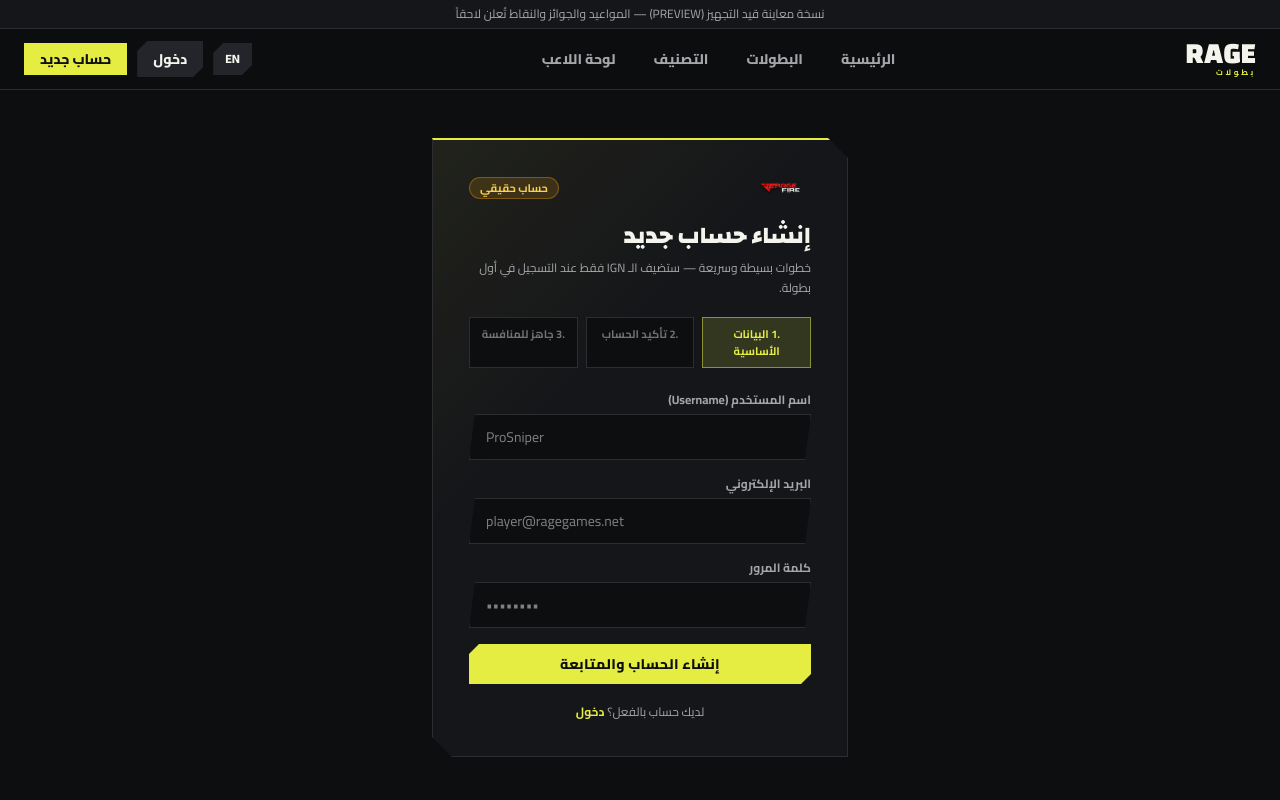
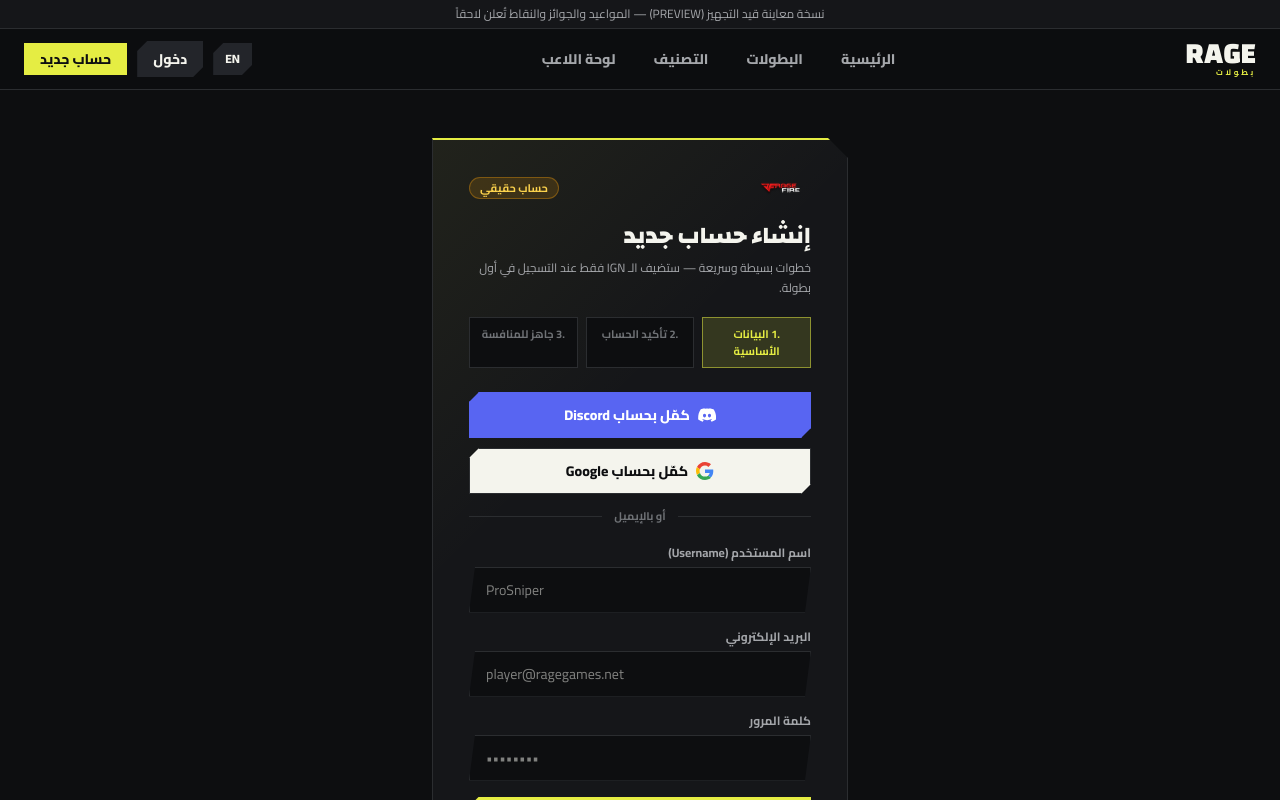
Before and after one commit to Mahmoudmetwally97/rage-tournaments, a Next.js app: page /ar/register in a window 1280 px wide. Shown: the top 800 px of the page. Built offline with nearby package versions, Linux system fonts and the light colour scheme; no server answers; a web font is replaced by a local one.

Commit message:
Discord and Google OAuth sign-in (buttons, callback, profile from provider, avatar), whole-chip drag select fix, setup doc

```diff
--- /dev/null
+++ b/src/app/[locale]/auth/callback/page.tsx
@@ -0,0 +1,45 @@
+'use client';
+
+import { useEffect, useState } from 'react';
+import { useParams, useRouter, useSearchParams } from 'next/navigation';
+import { getSupabaseBrowserClient } from '@/lib/supabase/client';
+import { ensureProfile } from '@/lib/supabase/ensure-profile';
+
+export default function AuthCallback() {
+  const { locale } = useParams<{ locale: string }>();
+  const router = useRouter();
+  const sp = useSearchParams();
+  const [err, setErr] = useState('');
+  const ar = locale === 'ar';
+
+  useEffect(() => {
+    (async () => {
+      const supabase = getSupabaseBrowserClient();
+      if (!supabase) return router.replace(`/${locale}/login`);
+      const code = sp.get('code');
+      const providerErr = sp.get('error_description');
+      if (providerErr) return setErr(providerErr);
+      if (code) {
+        const { error } = await supabase.auth.exchangeCodeForSession(code);
+        if (error) return setErr(error.message);
+      }
+      const { data } = await supabase.auth.getUser();
+      if (!data.user) return setErr(ar ? 'تعذر تسجيل الدخول. جرّب تاني.' : 'Sign-in failed. Please try again.');
+      await ensureProfile(supabase, data.user, locale);
+      router.replace(`/${locale}/dashboard`);
+    })();
+  }, [locale, router, sp, ar]);
+
+  return (
+    <div className="mx-auto max-w-md px-4 py-24 text-center">
+      {err ? (
+        <>
+          <p className="text-sm font-bold text-[#FCA5A5]">{err}</p>
+          <a className="mt-4 inline-block text-sm font-extrabold text-[#e5ed43] underline" href={`/${locale}/login`}>{ar ? 'رجوع لتسجيل الدخول' : 'Back to login'}</a>
+        </>
+      ) : (
+        <p className="text-sm font-bold text-[#a4a6aa]">{ar ? 'جاري تسجيل الدخول...' : 'Signing you in...'}</p>
+      )}
+    </div>
+  );
+}
--- a/src/components/admin/RoomBoard.tsx
+++ b/src/components/admin/RoomBoard.tsx
@@ -73,7 +73,7 @@ export function RoomBoard({ rooms, roomSize, slug, locale }: { rooms: BoardRoom[
                     if (to && to !== d.from) move(p.id, to);
                   }}
                   onPointerCancel={() => { dragRef.current = null; setDrag(null); setOver(null); }}
-                  style={{ touchAction: r.locked ? 'auto' : 'none' }}
+                  style={{ touchAction: r.locked ? 'auto' : 'none', userSelect: 'none', WebkitUserSelect: 'none' }}
                   className={`clip-chip flex items-center gap-2 border border-[#2b2d30] bg-[#1b1d20] px-2 py-1.5 text-sm font-bold text-[#f4f4ed] ${r.locked ? '' : 'cursor-grab active:cursor-grabbing'} ${drag?.id === p.id ? 'opacity-40' : ''}`}
                 >
                   {!r.locked && <span aria-hidden className="text-[#6f7276]">⋮⋮</span>}
--- a/src/components/auth/DemoAuthForm.tsx
+++ b/src/components/auth/DemoAuthForm.tsx
@@ -6,6 +6,7 @@ import Link from 'next/link';
 import Image from 'next/image';
 import type { Dictionary, Locale } from '@/lib/i18n/dictionaries';
 import { Button } from '@/components/ui/Button';
+import { OAuthButtons } from './OAuthButtons';
 import { getSupabaseBrowserClient } from '@/lib/supabase/client';
 
 interface DemoAuthFormProps {
@@ -147,6 +148,8 @@ export function DemoAuthForm({ mode, locale, dict }: DemoAuthFormProps) {
           </div>
         )}
 
+        {getSupabaseBrowserClient() && <OAuthButtons locale={locale} />}
+
         <form onSubmit={handleSubmit} className="space-y-4">
           {mode === 'register' && (
             <div>
--- /dev/null
+++ b/src/components/auth/OAuthButtons.tsx
@@ -0,0 +1,51 @@
+'use client';
+
+import { useState } from 'react';
+import { getSupabaseBrowserClient } from '@/lib/supabase/client';
+
+type Provider = 'discord' | 'google';
+
+export function OAuthButtons({ locale }: { locale: string }) {
+  const ar = locale === 'ar';
+  const [busy, setBusy] = useState<Provider | null>(null);
+  const [error, setError] = useState('');
+
+  async function go(provider: Provider) {
+    const supabase = getSupabaseBrowserClient();
+    if (!supabase) return;
+    setError('');
+    setBusy(provider);
+    const { error: e } = await supabase.auth.signInWithOAuth({
+      provider,
+      options: {
+        redirectTo: `${window.location.origin}/${locale}/auth/callback`,
+        scopes: provider === 'discord' ? 'identify email' : undefined
+      }
+    });
+    if (e) {
+      setBusy(null);
+      setError(ar ? 'الخدمة دي لسه مش متفعلة. جرّب بالإيميل.' : 'This sign-in is not enabled yet. Use email instead.');
+    }
+  }
+
+  const base =
+    'clip-btn flex w-full items-center justify-center gap-2 border px-4 py-3 text-sm font-extrabold transition-colors disabled:opacity-60';
+  return (
+    <div className="mb-5 space-y-2.5" data-testid="oauth-buttons">
+      <button type="button" disabled={!!busy} onClick={() => go('discord')} className={`${base} border-[#5865F2] bg-[#5865F2] text-white hover:bg-[#6b77f5]`}>
+        <svg width="18" height="18" viewBox="0 0 24 24" fill="currentColor" aria-hidden><path d="M20.3 4.4A19.8 19.8 0 0 0 15.4 3l-.3.6a18.3 18.3 0 0 0-6.2 0L8.6 3a19.7 19.7 0 0 0-4.9 1.4C.6 9 0 13.5.3 17.9a20 20 0 0 0 6 3l1.3-2.1c-.7-.3-1.4-.6-2-1l.5-.4a14.2 14.2 0 0 0 12.2 0l.5.4c-.6.4-1.3.7-2 1l1.3 2.1a20 20 0 0 0 6-3c.4-5.200-.7-9.700-3.400-13.500ZM8.700 15.200c-1.200 0-2.100-1.100-2.100-2.400s.9-2.400 2.100-2.400 2.100 1.100 2.100 2.400-.9 2.400-2.100 2.400Zm6.600 0c-1.200 0-2.100-1.100-2.100-2.400s.9-2.400 2.100-2.400 2.100 1.100 2.100 2.400-.9 2.400-2.100 2.400Z"/></svg>
+        {ar ? 'كمّل بحساب Discord' : 'Continue with Discord'}
+      </button>
+      <button type="button" disabled={!!busy} onClick={() => go('google')} className={`${base} border-[#2b2d30] bg-[#f4f4ed] text-[#0d0e10] hover:bg-white`}>
+        <svg width="18" height="18" viewBox="0 0 48 48" aria-hidden><path fill="#EA4335" d="M24 9.5c3.500 0 6.600 1.200 9.100 3.600l6.800-6.800C35.800 2.400 30.300 0 24 0 14.600 0 6.500 5.400 2.600 13.200l7.900 6.100C12.400 13.600 17.700 9.500 24 9.500z"/><path fill="#4285F4" d="M46.100 24.500c0-1.600-.1-3.100-.4-4.500H24v9h12.400c-.5 2.900-2.200 5.300-4.600 6.900l7.300 5.700c4.300-4 6.800-9.900 7-17.100z"/><path fill="#FBBC05" d="M10.500 28.700A14.500 14.500 0 0 1 9.500 24c0-1.600.3-3.200.8-4.700l-7.900-6.100A24 24 0 0 0 0 24c0 3.900.9 7.500 2.600 10.800l7.900-6.100z"/><path fill="#34A853" d="M24 48c6.500 0 11.900-2.100 15.900-5.800l-7.300-5.700c-2 1.400-4.700 2.300-8.600 2.300-6.300 0-11.600-4.100-13.500-9.800l-7.900 6.100C6.500 42.600 14.600 48 24 48z"/></svg>
+        {ar ? 'كمّل بحساب Google' : 'Continue with Google'}
+      </button>
+      {error && <p className="text-xs font-bold text-[#FCA5A5]">{error}</p>}
+      <div className="flex items-center gap-3 pt-1 text-[11px] font-bold text-[#6f7276]">
+        <span className="h-px flex-1 bg-[#2b2d30]" />
+        {ar ? 'أو بالإيميل' : 'or with email'}
+        <span className="h-px flex-1 bg-[#2b2d30]" />
+      </div>
+    </div>
+  );
+}
--- a/src/components/layout/Navbar.tsx
+++ b/src/components/layout/Navbar.tsx
@@ -16,7 +16,7 @@ export function Navbar({ locale, dict }: NavbarProps) {
   const pathname = usePathname() || `/${locale}`;
   const router = useRouter();
   const otherLocale: Locale = locale === 'ar' ? 'en' : 'ar';
-  const [demoUser, setDemoUser] = useState<{ username: string } | null>(null);
+  const [demoUser, setDemoUser] = useState<{ username: string; avatar?: string } | null>(null);
   const [isOrganizer, setIsOrganizer] = useState(false);
   const [mobileOpen, setMobileOpen] = useState(false);
 
@@ -40,8 +40,12 @@ export function Navbar({ locale, dict }: NavbarProps) {
 
     const nameOf = (user: { email?: string | null; user_metadata?: Record<string, unknown> } | null) => {
       if (!user) return null;
-      const meta = user.user_metadata?.username;
-      return { username: (typeof meta === 'string' && meta) || user.email?.split('@')[0] || 'Player' };
+      const m = (user.user_metadata ?? {}) as Record<string, unknown>;
+      const pick = (...ks: string[]) => ks.map((k) => m[k]).find((v) => typeof v === 'string' && v) as string | undefined;
+      return {
+        username: pick('username', 'user_name', 'preferred_username', 'full_name', 'name') || user.email?.split('@')[0] || 'Player',
+        avatar: pick('avatar_url', 'picture')
+      };
     };
 
     const loadRoles = async (userId: string | null) => {
@@ -134,7 +138,13 @@ export function Navbar({ locale, dict }: NavbarProps) {
                 href={`/${locale}/dashboard`}
                 className="rounded-none border border-[#2b2d30] bg-[#151619] px-3.5 py-1.5 text-sm font-bold text-[#e5ed43] ltr-isolate"
               >
-                {demoUser.username}
+                <span className="inline-flex items-center gap-2">
+                  {demoUser.avatar && /^https:\/\//.test(demoUser.avatar) && (
+                    // eslint-disable-next-line @next/next/no-img-element
+                    <img src={demoUser.avatar} alt="" width={22} height={22} referrerPolicy="no-referrer" className="h-[22px] w-[22px] rounded-full object-cover" />
+                  )}
+                  {demoUser.username}
+                </span>
               </Link>
               <button
                 type="button"
--- /dev/null
+++ b/src/lib/supabase/ensure-profile.ts
@@ -0,0 +1,40 @@
+import type { SupabaseClient, User } from '@supabase/supabase-js';
+
+const str = (v: unknown) => (typeof v === 'string' && v.trim() ? v.trim() : '');
+
+/** Name/avatar taken from the OAuth provider (Discord or Google). */
+export function providerIdentity(user: User) {
+  const m = (user.user_metadata ?? {}) as Record<string, unknown>;
+  const provider = str(user.app_metadata?.provider);
+  const username =
+    str(m.username) || str(m.user_name) || str(m.preferred_username) || str(m.full_name) || str(m.name) || user.email?.split('@')[0] || 'Player';
+  return {
+    provider,
+    username: username.replace(/[^\p{L}\p{N}_.\- ]/gu, '').slice(0, 24) || 'Player',
+    displayName: str(m.full_name) || str(m.name) || username,
+    avatar: str(m.avatar_url) || str(m.picture),
+    discordHandle: provider === 'discord' ? str(m.user_name) || str(m.name) : ''
+  };
+}
+
+/**
+ * Makes sure the signed-in user has a player_profiles row. Inserts only the user's own row
+ * (RLS: id = auth.uid()). Never touches user_roles, so OAuth sign-in cannot grant any role.
+ */
+export async function ensureProfile(supabase: SupabaseClient, user: User, locale: string) {
+  const { data: existing } = await supabase.from('player_profiles').select('id').eq('id', user.id).maybeSingle();
+  if (existing) return;
+  const id = providerIdentity(user);
+  for (let i = 0; i < 4; i++) {
+    const username = i === 0 ? id.username : `${id.username.slice(0, 18)}${Math.floor(1000 + Math.random() * 9000)}`;
+    const { error } = await supabase.from('player_profiles').insert({
+      id: user.id,
+      username,
+      display_name: id.displayName.slice(0, 40),
+      preferred_locale: locale === 'en' ? 'en' : 'ar',
+      discord_handle: id.discordHandle || null
+    });
+    if (!error) return;
+    if (error.code !== '23505') return; // only retry on a username clash
+  }
+}
```
Also changed, not shown: 1 other file (tests, documents, lock files or other folders).
